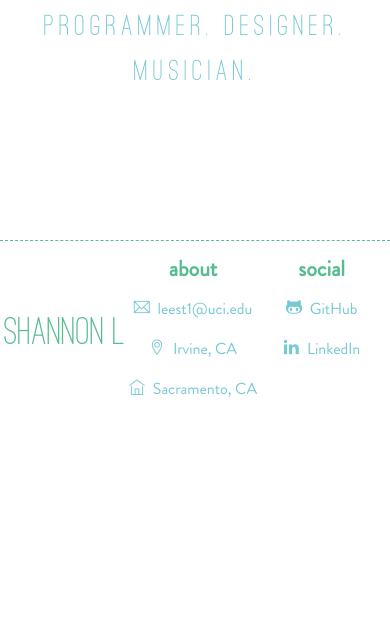
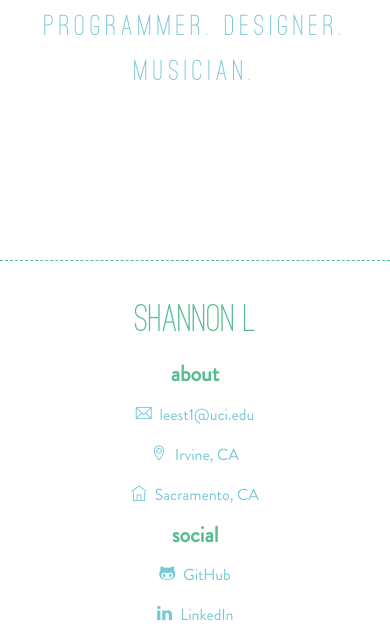
Before and after one commit to Leest1/leest1.github.io_2022, a PHP site: page / in a window 390 px wide. Shown: the part 628-1271 px from the top of the page. Before the commit the page ends 1025 px from the top, so only its background shows below. Run offline with PHP 8.4, Linux system fonts and the light colour scheme.

Commit message:
mobile + bottom bar
fixed
testing mobile

```diff
--- a/index.html
+++ b/index.html
@@ -3,8 +3,9 @@
     <head>
         <meta charset="utf-8">
         <meta http-equiv="X-UA-Compatible" content="IE=edge">
+        <meta name="description" content="first website">
+        <meta name="viewport" content="width=device-width,initial-scale=1">
         <title>Shannon Lee</title>
-        <meta name="description" content="first website">
         <link rel="stylesheet" href="./style/main.css">
         <script src="jquery-3.1.1.min.js"></script>
         <script src="jquery.fittext.js"></script>
--- a/style/main.css
+++ b/style/main.css
@@ -1,7 +1,7 @@
 @import url("themify-icons.css");
 @import url("./ostrich-sans/ostrich-sans.css");
 /* stuff i want to do:
-on mobile/small window
+on mobile/small window: swipe carousel
 bottom bar display:none on home
 note: about bar bugs sometimes
 fill out shit
@@ -24,14 +24,6 @@ contact form stuff email
     font-weight: normal;
     font-style: normal;
 
-}
-
-@media all and (max-width: 485px) {
-    ul.navigation li:not(.drop):not(:first-child) { display: none; }
-
-    ul.navigation li.drop {
-        visibility: visible;
-    }
 }
 
 /* framework */
@@ -281,3 +273,20 @@ h3 {
     font-size: 16px;
     color: #77C9D4;
 }
+
+@media all and (max-width: 485px) {
+    ul.navigation li:not(.drop):not(:first-child) { display: none; }
+
+    ul.navigation li.drop {
+        visibility: visible;
+    }
+
+    div.infoBottom {
+        width:100%;
+    }
+
+    div.bottom {
+        display:block;
+        bottom:-427px;
+    }
+}
```
